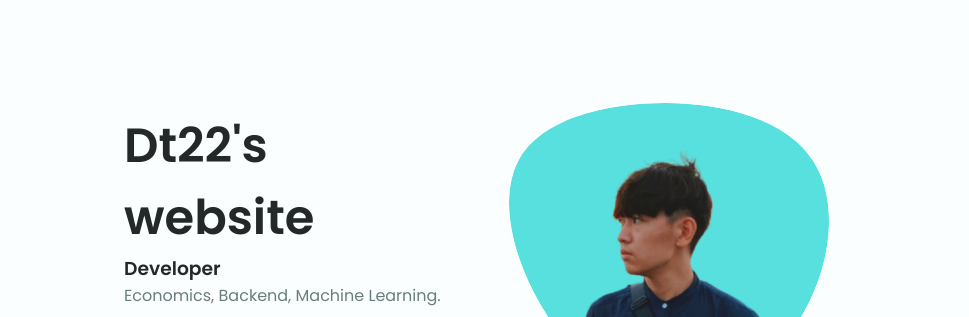
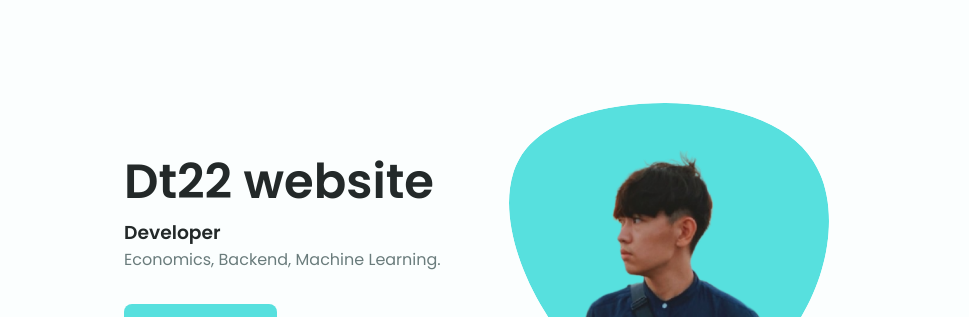
Before and after one commit to Distant22/Portfolio-site, a plain HTML site: page portfolio/index.html in a window 1280 px wide. Shown: the part 81-398 px from the top of the page, 184-1153 px from the left. Drawn offline with nearby package versions, Linux system fonts and the light colour scheme.

Commit message:
tester0914 16:05
Co-Authored-By: Distant22 <82443036+distant22@users.noreply.github.com>

```diff
--- a/portfolio/index.html
+++ b/portfolio/index.html
@@ -112,7 +112,7 @@
                         </div>
 
                         <div class="home__data">
-                            <h1 class="home__title">Dt22's website</h1>
+                            <h1 class="home__title">Dt22 website</h1>
                             <h3 class="home_subtitle">Developer</h3>
                             <p class="home__description">Economics, Backend, Machine Learning.</p>
                             <a href="#contact" class="button button--flex">
```
